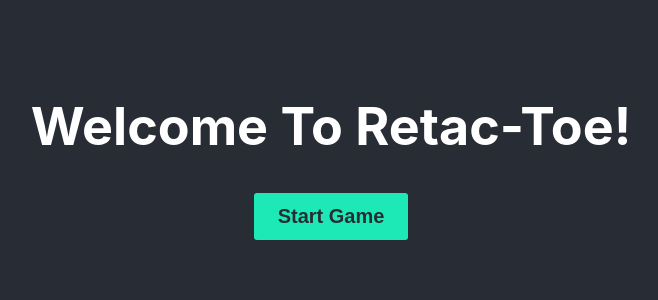
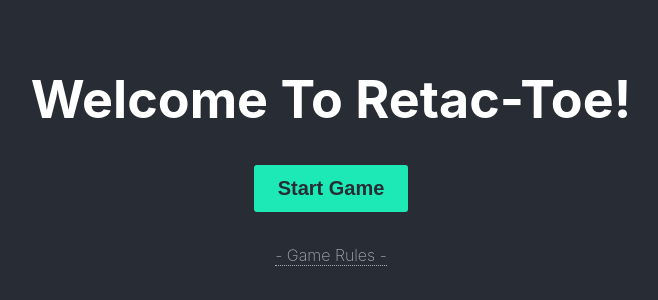
Before and after one commit to warrior-pk/retac-toe, a React (Create React App) app: page / in a window 1280 px wide. Shown: the part 250-550 px from the top of the page, without its empty margins (309-967 px from the left). Built offline with nearby package versions, Linux system fonts and the light colour scheme.

Commit message:
rules added

```diff
--- a/src/App.css
+++ b/src/App.css
@@ -21,9 +21,9 @@
 .App-link {
   color: #61dafb;
 }
-@media only screen and (max-width: 768px) {
+/* @media only screen and (max-width: 600px) {
   .App-header {
     margin-top: 5rem;
     justify-content: flex-start;
   }
-}
+} */
--- /dev/null
+++ b/src/components/game-box/how-to-play/index.jsx
@@ -0,0 +1,20 @@
+import React from "react";
+import "./style.css";
+const HowToPlay = ({ showRules }) => {
+  console.log(showRules);
+  return (
+    showRules && (
+      <div className="rule-box">
+        <ul className="rules">
+          <li className="odd">It's your tic-tac-toe untill board is filled.</li>
+          <li className="even">Magic!, you can change other's square now.</li>
+          <li className="odd">You get 3 points for every unique lines.</li>
+          <li className="even">Game ends when the time is up.</li>
+          <li className="odd">Winner is announced!</li>
+        </ul>
+      </div>
+    )
+  );
+};
+
+export default HowToPlay;
--- /dev/null
+++ b/src/components/game-box/how-to-play/style.css
@@ -0,0 +1,38 @@
+.rule-box {
+  cursor: pointer;
+  position: absolute;
+  width: 80%;
+  left: 50%;
+  transform: translateX(-50%);
+  /* margin: auto; */
+}
+.rules {
+  margin: 1rem 0;
+  font-size: 1.3rem;
+  font-weight: 400;
+  opacity: 0.6;
+}
+.rules > li {
+  position: relative;
+  text-align: left;
+  padding-left: 40px;
+  margin-bottom: 5px;
+  list-style-type: none;
+}
+.rules > .odd::before {
+  content: "\2715";
+  position: absolute; /* Position the cross symbol absolutely */
+  left: 0; /* Position the cross symbol to the left */
+  top: 50%; /* Adjust the vertical alignment of the cross symbol */
+  transform: translateY(-50%); /* Center the cross symbol vertically */
+  margin-right: 10px;
+}
+
+.rules > .even::before {
+  content: "O";
+  position: absolute; /* Position the cross symbol absolutely */
+  left: 0; /* Position the cross symbol to the left */
+  top: 50%; /* Adjust the vertical alignment of the cross symbol */
+  transform: translateY(-50%); /* Center the cross symbol vertically */
+  margin-right: 10px;
+}
--- a/src/components/game-box/index.jsx
+++ b/src/components/game-box/index.jsx
@@ -1,7 +1,8 @@
+import { useState, useEffect } from "react";
 import "./style.css";
 import MessageBox from "./message-box/index";
 import BigSquare from "./big-square/index";
-import { useState, useEffect } from "react";
+import HowToPlay from "./how-to-play/index";
 import ReverseCounter from "../../utils/ReverseCounter";
 
 function GameBox() {
@@ -10,6 +11,7 @@ function GameBox() {
   const [gameEnded, setGameEnded] = useState(false);
   const [counter, setCounter] = useState(60);
   const [showBtn, setShowBtn] = useState(true);
+  const [showRules, setShowRules] = useState(false);
 
   useEffect(() => {
     function handleGameEnd() {
@@ -40,7 +42,7 @@ function GameBox() {
   }
 
   return (
-    <>
+    <div className="container">
       {gameStarted && !gameEnded && <ReverseCounter counter={counter} />}
       {message !== "" && (
         <MessageBox message={message} show={"show"} gameEnded={gameEnded} />
@@ -50,7 +52,7 @@ function GameBox() {
           Start Game
         </button>
       )}
-      <div className={`boxy ${gameStarted ? "show" : ""}`}>
+      <div className={`boxy ${gameStarted || gameEnded ? "show" : ""}`}>
         {gameStarted && (
           <BigSquare
             handleMessage={handleMessage}
@@ -60,7 +62,18 @@ function GameBox() {
           />
         )}
       </div>
-    </>
+      {!gameStarted && (
+        <>
+          <button
+            className="how-to-play-btn"
+            onClick={() => setShowRules(!showRules)}
+          >
+            - Game Rules -
+          </button>
+          <HowToPlay showRules={showRules} />
+        </>
+      )}
+    </div>
   );
 }
 
--- a/src/components/game-box/style.css
+++ b/src/components/game-box/style.css
@@ -1,6 +1,6 @@
 .container {
-  display: flex;
-  justify-content: center;
+  margin: 0 1rem;
+  position: relative;
 }
 
 .big-square {
@@ -17,6 +17,7 @@
   padding: 12px 24px;
   border: 0;
   color: #282c34;
+  margin-bottom: 1.5rem;
   background: #1de9b6;
   line-height: 1.15;
   font-size: 20px;
@@ -35,3 +36,16 @@
 .boxy.show {
   opacity: 1;
 }
+.how-to-play-btn {
+  background: none;
+  color: inherit;
+  border: none;
+  padding: 0;
+  font: inherit;
+  cursor: pointer;
+  outline: inherit;
+  font-size: 1rem;
+  font-weight: 200;
+  opacity: 0.6;
+  border-bottom: 1px dotted;
+}
--- a/src/index.css
+++ b/src/index.css
@@ -1,4 +1,5 @@
 * {
+  user-select: none;
   box-sizing: border-box;
 }
 body {
```
Also changed, not shown: src/components/game-box/big-square/index.jsx (+3 -24 lines).
